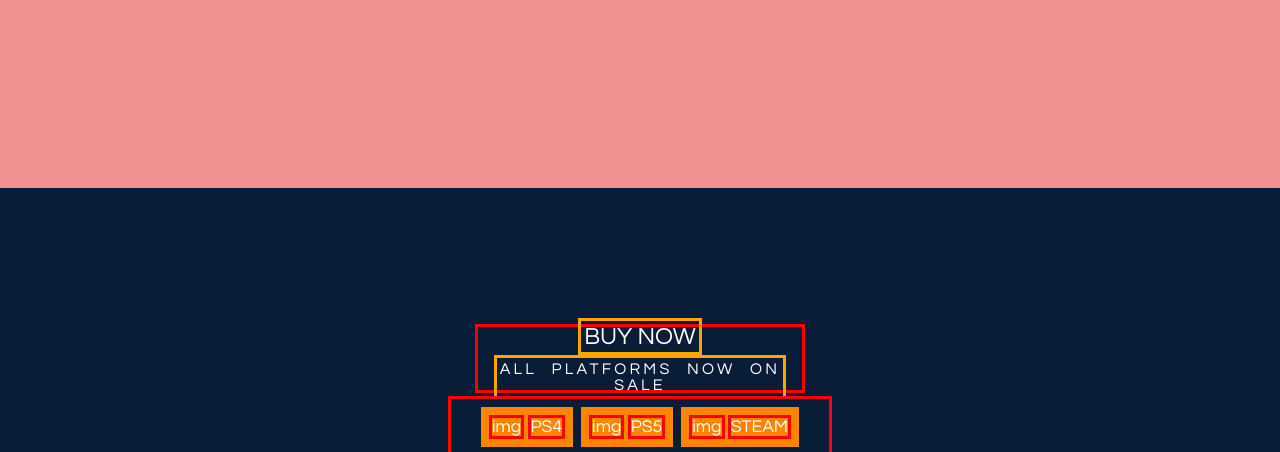
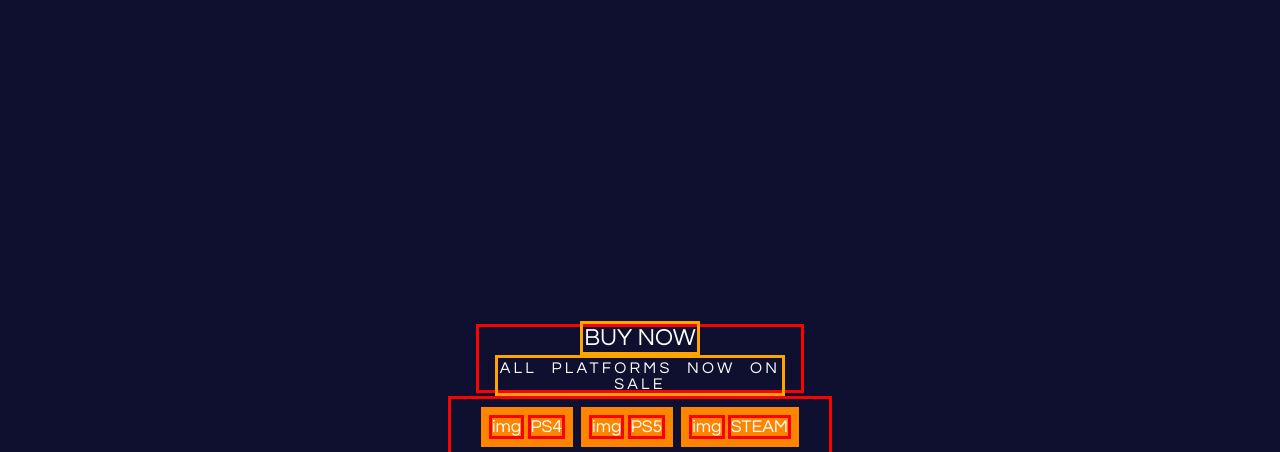
Before and after one commit to Zeraphim/apper-frontend-course, a plain HTML site: page session-1/6-box-level/index.html in a window 1280 px wide. Shown: the part 340-792 px from the top of the page. Drawn offline with Linux system fonts and the light colour scheme.

Commit message:
hero stylings polishing

```diff
--- a/session-1/6-box-level/styles.css
+++ b/session-1/6-box-level/styles.css
@@ -119,7 +119,7 @@ nav {
 
 /* Hero */
 .hero {
-    background-color: rgb(241, 146, 146);
+    background-color: rgb(15, 16, 48);
     height: 120vh;
     max-height: 120vh;
     width: 100%;
@@ -169,7 +169,7 @@ nav {
 
 .bottom-container {
     /* BG Color for debugging */
-    background-color: rgb(9, 28, 56);
+    /* background-color: rgb(9, 28, 56); */
     height: 100%;
     width: 100%;
     flex: 50%;
@@ -204,7 +204,7 @@ nav {
 
 .buy-now-text {
     font-size: 1.5rem;
-    padding: 0.2rem;
+    padding: 0.1rem;
 
     border: 3px solid orange;
 }
@@ -215,7 +215,7 @@ nav {
     font-size: 1rem;
     letter-spacing: 0.2rem;
     word-spacing: 0.5rem;
-    padding: 0.2rem;
+    padding: 0.1rem;
 
     border: 3px solid orange;
 }
```
